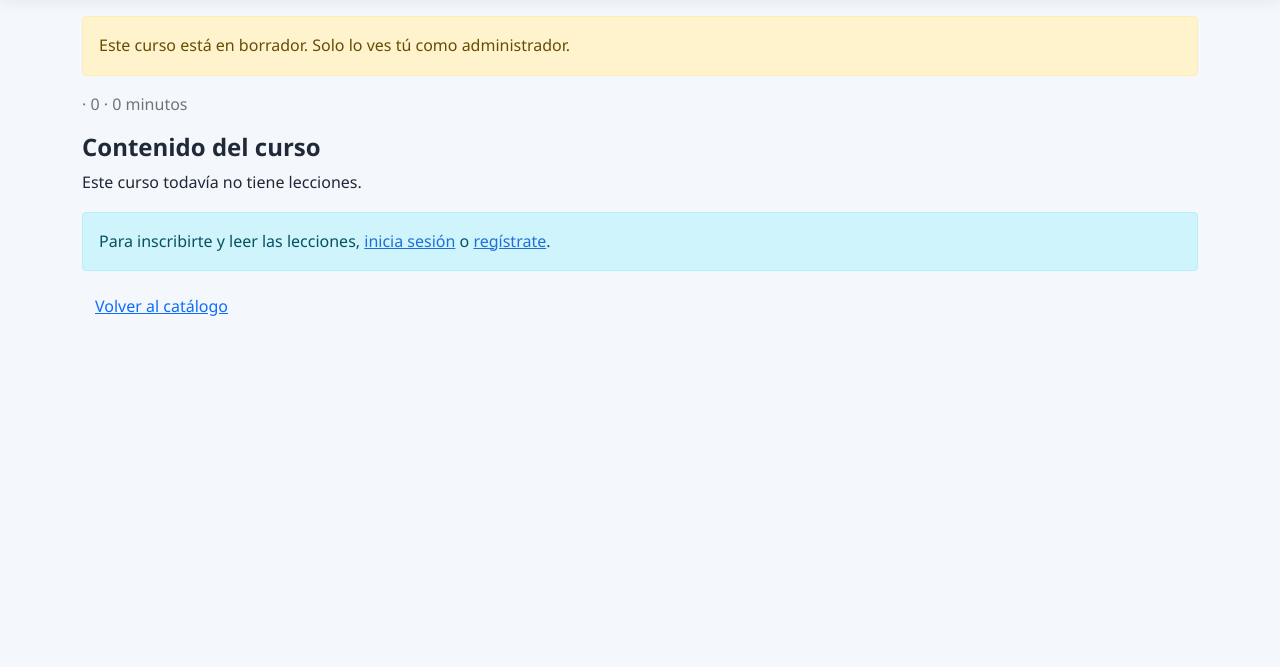
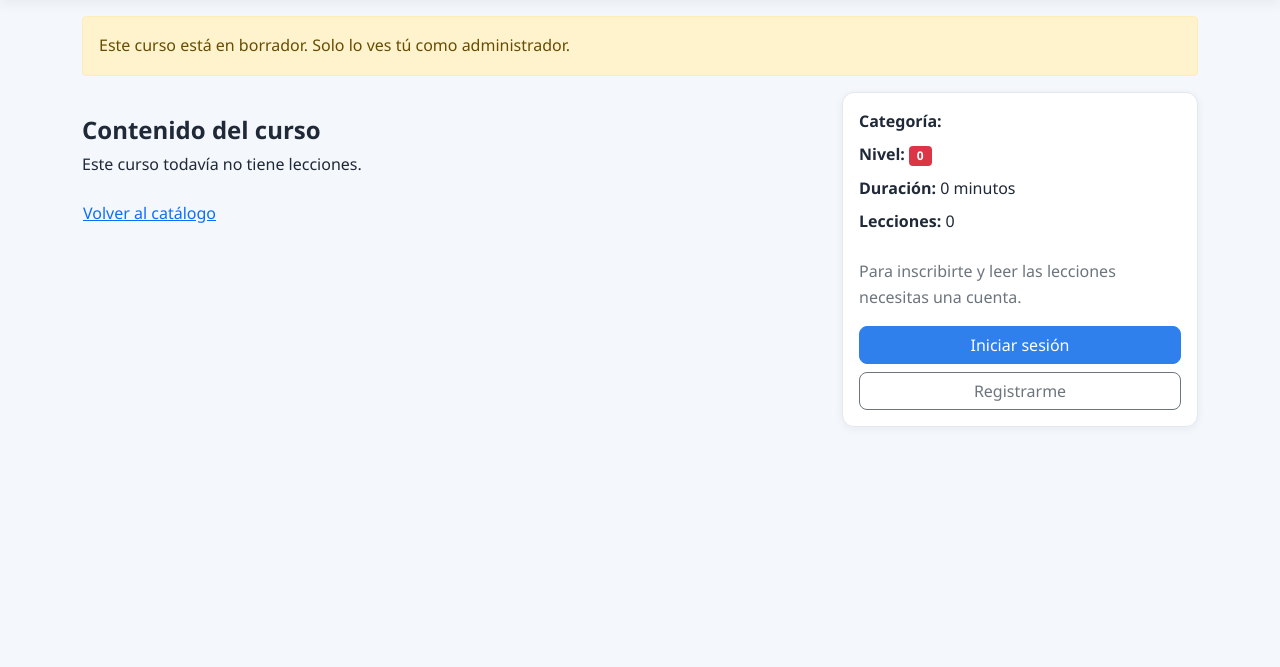
Before and after one commit to manusito12357/ProyectoWeb, an ASP.NET Core app: template proyectoweb/Views/Catalogo/Detalles.cshtml in a window 1280 px wide. Shown: the part 59-726 px from the top of the page. Run offline with ASP.NET Core 8, Linux system fonts and the light colour scheme; the template is opened without the code that fills it, so the values that code supplies are empty; style sheets or scripts are compiled from the project's sources; some libraries are stand-ins or nearby versions.

Commit message:
Pagina de detalle del curso mas clara

```diff
--- a/proyectoweb/Views/Catalogo/Detalles.cshtml
+++ b/proyectoweb/Views/Catalogo/Detalles.cshtml
@@ -3,6 +3,7 @@
 @{
     ViewData["Title"] = Model.Titulo;
     var inscrito = ViewData["Inscrito"] is true;
+    var lecciones = Model.Lecciones ?? new List<Leccion>();
 }
 
 @if (!Model.Publicado)
@@ -10,24 +11,57 @@
     <div class="alert alert-warning">Este curso está en borrador. Solo lo ves tú como administrador.</div>
 }
 
+<div class="row g-4">
+    <div class="col-lg-4 order-first order-lg-last">
+        <div class="card">
+            <div class="card-body">
+                <ul class="list-unstyled mb-4">
+                    <li class="mb-2"><strong>Categoría:</strong> <span class="text-capitalize">@Model.Categoria?.Nombre</span></li>
+                    <li class="mb-2"><strong>Nivel:</strong> <partial name="_EtiquetaNivel" model="Model.Nivel" /></li>
+                    <li class="mb-2"><strong>Duración:</strong> @Model.DuracionMinutos minutos</li>
+                    <li><strong>Lecciones:</strong> @lecciones.Count</li>
+                </ul>
+
+                @if (User.Identity?.IsAuthenticated != true)
+                {
+                    <p class="text-muted">Para inscribirte y leer las lecciones necesitas una cuenta.</p>
+                    <a asp-area="Identity" asp-page="/Account/Login" asp-route-returnUrl="@Url.Action("Detalles", "Catalogo", new { id = Model.Id })" class="btn btn-primary w-100 mb-2">Iniciar sesión</a>
+                    <a asp-area="Identity" asp-page="/Account/Register" class="btn btn-outline-secondary w-100">Registrarme</a>
+                }
+                else if (inscrito)
+                {
+                    <p class="text-success">Ya estás inscrito en este curso.</p>
+                    <a asp-controller="MisCursos" asp-action="Curso" asp-route-id="@Model.Id" class="btn btn-primary w-100">Ir al curso</a>
+                }
+                else if (User.IsInRole("Suscriptor") && Model.Publicado)
+                {
+                    <form asp-action="Inscribirse" asp-route-id="@Model.Id" method="post">
+                        <button type="submit" class="btn btn-primary w-100">Inscribirme gratis</button>
+                    </form>
+                }
+                else if (User.IsInRole("Administrador"))
+                {
+                    <a asp-controller="Cursos" asp-action="Inscritos" asp-route-id="@Model.Id" class="btn btn-outline-secondary w-100">Ver inscritos</a>
+                }
+            </div>
+        </div>
+    </div>
+
+    <div class="col-lg-8">
         <h1>@Model.Titulo</h1>
-<p class="text-muted">
-    @Model.Categoria?.Nombre &middot; @Html.DisplayFor(model => model.Nivel) &middot; @Model.DuracionMinutos minutos
-</p>
+        <p class="lead">@Model.Descripcion</p>
 
-<p>@Model.Descripcion</p>
-
-<h4>Contenido del curso</h4>
-@if (Model.Lecciones == null || !Model.Lecciones.Any())
+        <h4 class="mt-4">Contenido del curso</h4>
+        @if (!lecciones.Any())
         {
             <p>Este curso todavía no tiene lecciones.</p>
         }
         else
         {
             <ol class="list-group list-group-numbered mb-4">
-        @foreach (var leccion in Model.Lecciones)
+                @foreach (var leccion in lecciones)
                 {
-            <li class="list-group-item d-flex justify-content-between align-items-center">
+                    <li class="list-group-item d-flex align-items-center">
                         @if (inscrito)
                         {
                             <a asp-controller="MisCursos" asp-action="Leccion" asp-route-id="@leccion.Id">@leccion.Titulo</a>
@@ -42,26 +76,6 @@ else
             </ol>
         }
 
-@if (User.Identity?.IsAuthenticated != true)
-{
-    <div class="alert alert-info">
-        Para inscribirte y leer las lecciones,
-        <a asp-area="Identity" asp-page="/Account/Login" asp-route-returnUrl="@Url.Action("Detalles", "Catalogo", new { id = Model.Id })">inicia sesión</a>
-        o <a asp-area="Identity" asp-page="/Account/Register">regístrate</a>.
+        <a asp-action="Index" class="btn btn-link ps-0">Volver al catálogo</a>
     </div>
-}
-else if (inscrito)
-{
-    <div class="alert alert-success">
-        Ya estás inscrito en este curso.
-        <a asp-controller="MisCursos" asp-action="Curso" asp-route-id="@Model.Id" class="alert-link">Ir al curso</a>
 </div>
-}
-else if (User.IsInRole("Suscriptor") && Model.Publicado)
-{
-    <form asp-action="Inscribirse" asp-route-id="@Model.Id" method="post">
-        <button type="submit" class="btn btn-primary">Inscribirme gratis</button>
-    </form>
-}
-
-<a asp-action="Index" class="btn btn-link">Volver al catálogo</a>
--- /dev/null
+++ b/proyectoweb/Views/Shared/_EtiquetaNivel.cshtml
@@ -0,0 +1,11 @@
+@model NivelCurso
+
+@{
+    var color = Model switch
+    {
+        NivelCurso.Basico => "bg-success",
+        NivelCurso.Intermedio => "bg-warning text-dark",
+        _ => "bg-danger"
+    };
+}
+<span class="badge @color">@Html.DisplayFor(m => m)</span>
```
Also changed, not shown: proyectoweb/Views/Catalogo/Index.cshtml (+1 -8 lines). Lines whose indentation alone changed are shown as unchanged.
